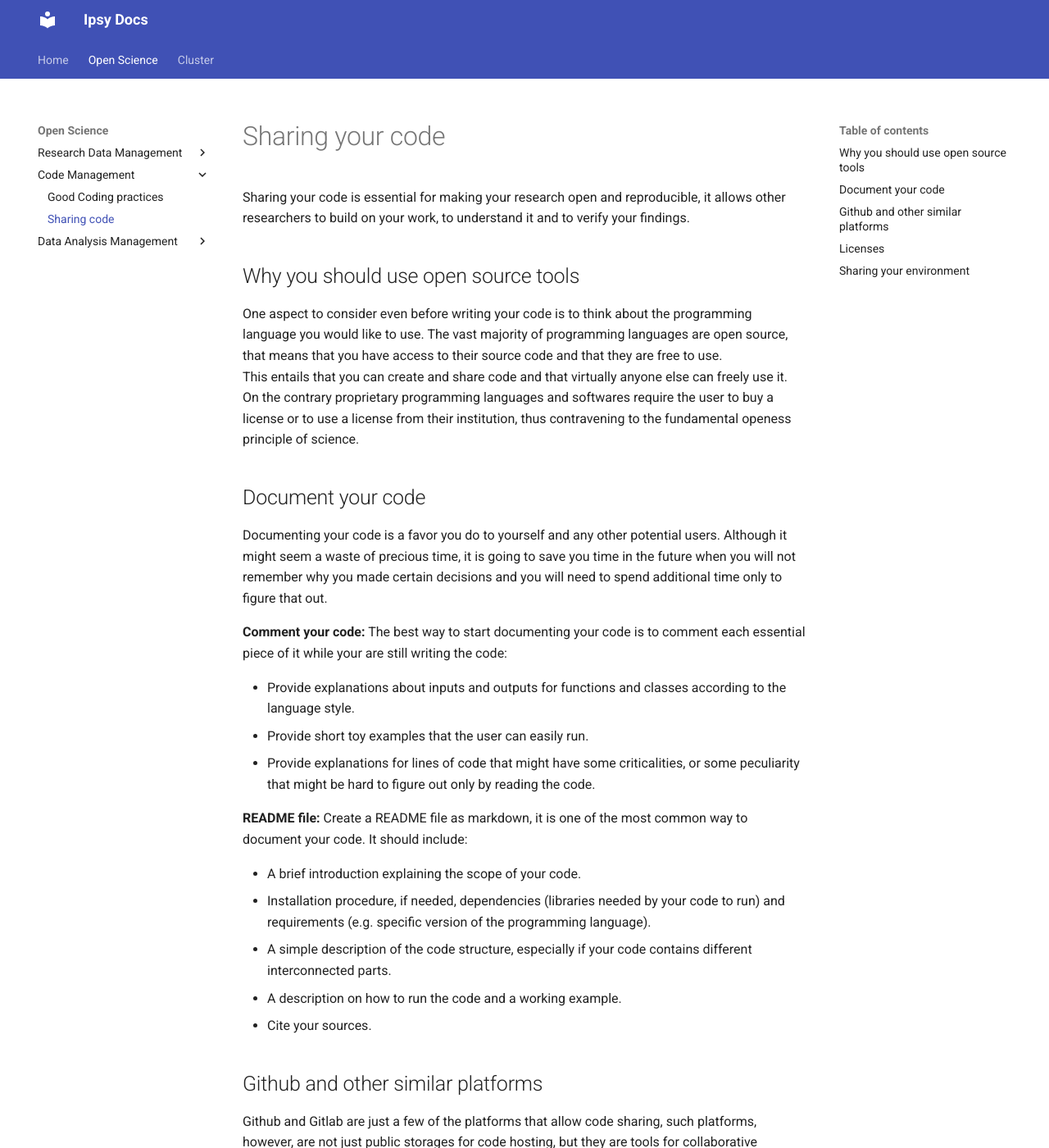
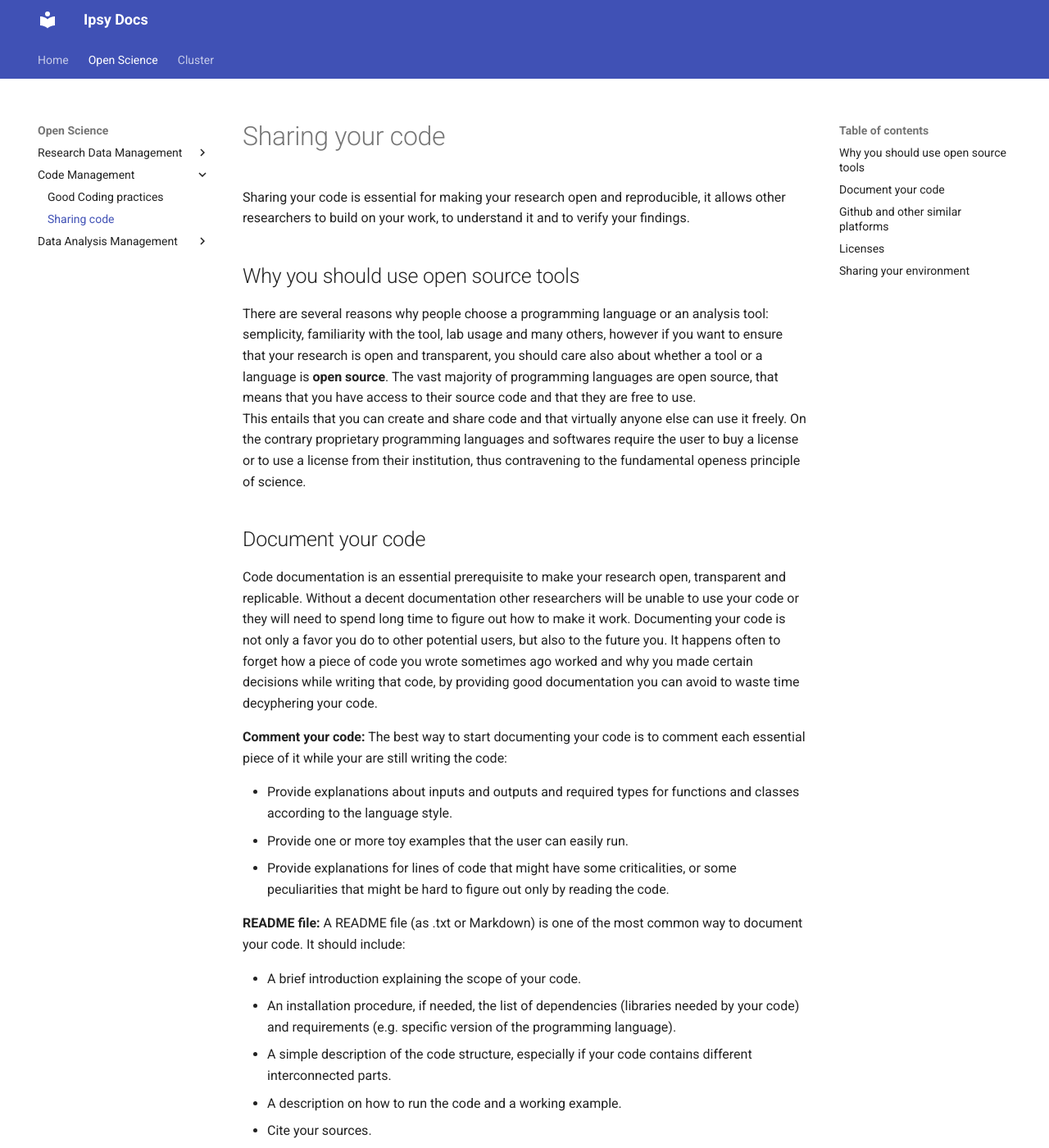
Before and after one commit to pvavra/temp-ipsy, an MkDocs documentation site: the page built from docs/open-science/code-management/sharing.md, in a window 1280 px wide and 1400 px high. Shown: the whole window at 82% size. Built offline with MkDocs 1.6.1 and Material for MkDocs 9.7.7, drawn with Linux system fonts in a browser that asks for light colours; some of the changed text lies outside the part shown.

Commit message:
Fix some parts

```diff
--- a/docs/open-science/code-management/sharing.md
+++ b/docs/open-science/code-management/sharing.md
@@ -4,24 +4,25 @@ Sharing your code is essential for making your research open and reproducible, i
 
 ## Why you should use open source tools
 
-One aspect to consider even before writing your code is to think about the programming language you would like to use.
+There are several reasons why people choose a programming language or an analysis tool: semplicity, familiarity with the tool, lab usage and many others, however if you want to ensure that your research is open and transparent, you should care also about whether a tool or a language is **open source**.
 The vast majority of programming languages are open source, that means that you have access to their source code and that they are free to use.</b>
-This entails that you can create and share code and that virtually anyone else can freely use it. On the contrary proprietary programming languages and softwares require the user to buy a license or to use a license from their institution, thus contravening to the fundamental openess principle of science.
+This entails that you can create and share code and that virtually anyone else can use it freely. On the contrary proprietary programming languages and softwares require the user to buy a license or to use a license from their institution, thus contravening to the fundamental openess principle of science.
 
 ## Document your code
 
-Documenting your code is a favor you do to yourself and any other potential users. Although it might seem a waste of precious time, it is going to save you time in the future when you will not remember why you made certain decisions and you will need to spend additional time only to figure that out.
+Code documentation is an essential prerequisite to make your research open, transparent and replicable. Without a decent documentation other researchers will be unable to use your code or they will need to spend long time to figure out how to make it work.
+Documenting your code is not only a favor you do to other potential users, but also to the future you. It happens often to forget how a piece of code you wrote sometimes ago worked and why you made certain decisions while writing that code, by providing good documentation you can avoid to waste time decyphering your code.
 
 **Comment your code:** The best way to start documenting your code is to comment each essential piece of it while your are still writing the code:
 
-- Provide explanations about inputs and outputs for functions and classes according to the language style.
-- Provide short toy examples that the user can easily run.
-- Provide explanations for lines of code that might have some criticalities, or some peculiarity that might be hard to figure out only by reading the code.
+- Provide explanations about inputs and outputs and required types for functions and classes according to the language style.
+- Provide one or more toy examples that the user can easily run.
+- Provide explanations for lines of code that might have some criticalities, or some peculiarities that might be hard to figure out only by reading the code.
 
-**README file:** Create a README file as markdown, it is one of the most common way to document your code. It should include:
+**README file:** A README file (as .txt or Markdown) is one of the most common way to document your code. It should include:
 
 - A brief introduction explaining the scope of your code.
-- Installation procedure, if needed, dependencies (libraries needed by your code to run) and requirements (e.g. specific version of the programming language).
+- An installation procedure, if needed, the list of dependencies (libraries needed by your code) and requirements (e.g. specific version of the programming language).
 - A simple description of the code structure, especially if your code contains different interconnected parts.
 - A description on how to run the code and a working example.
 - Cite your sources.
@@ -30,7 +31,7 @@ Documenting your code is a favor you do to yourself and any other potential user
 
 Github and Gitlab are just a few of the platforms that allow code sharing, such platforms, however, are not just public storages for code hosting, but they are tools for collaborative projects. The advantage of using such platforms during your research are diverse.
 
-- They allow to share and document your code whith your publication.
+- They allow to share and document your code with your publication.
 - They rely on `git`, meaning that you can modify and keep track of your code locally through git and transfer (`push`) your changes to the version of your code hosted on Github or other platforms.
 - They allow to work easily on the same project with your collaborators.
 - They give you a free and safe backup for your code.
```
